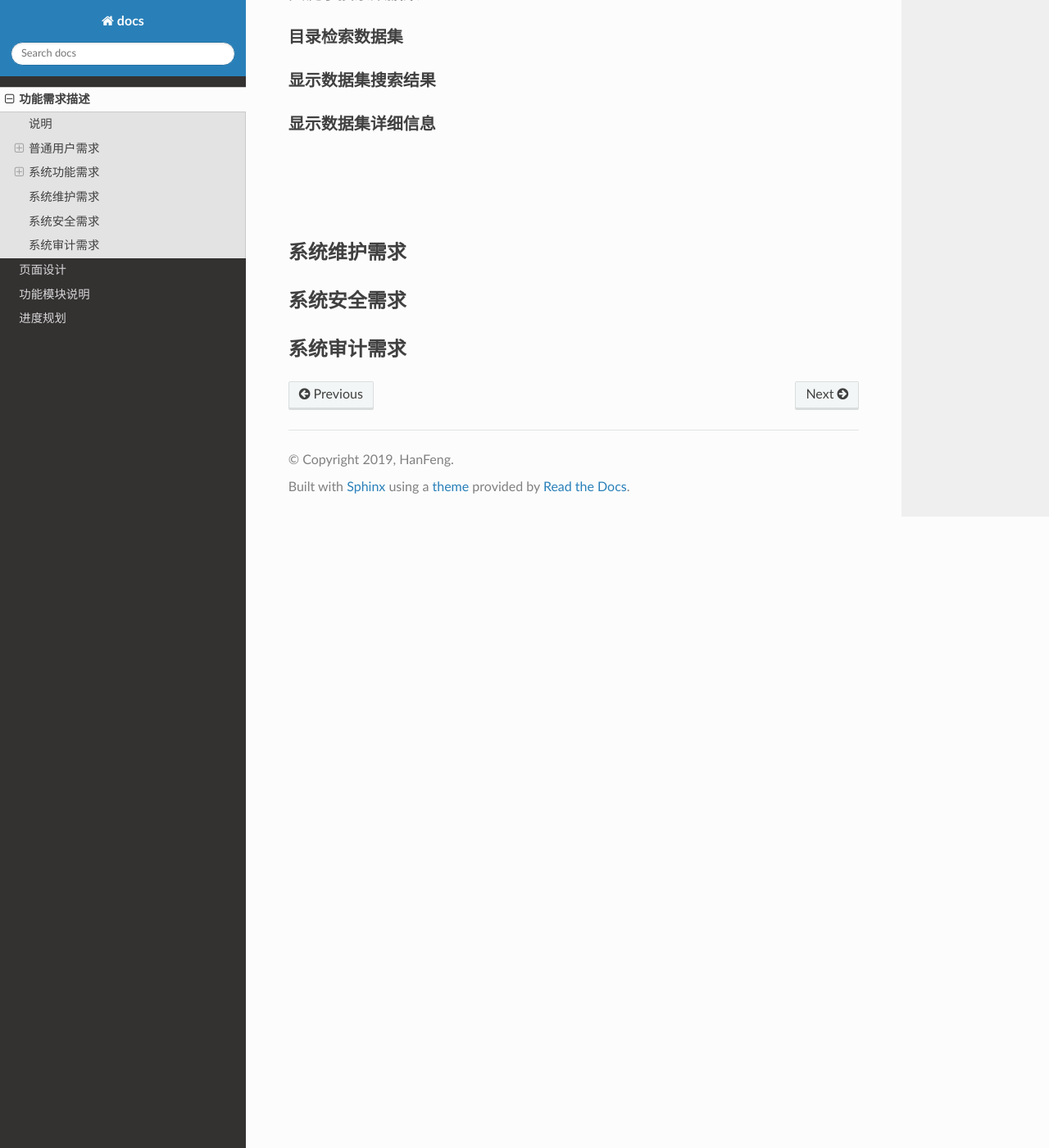
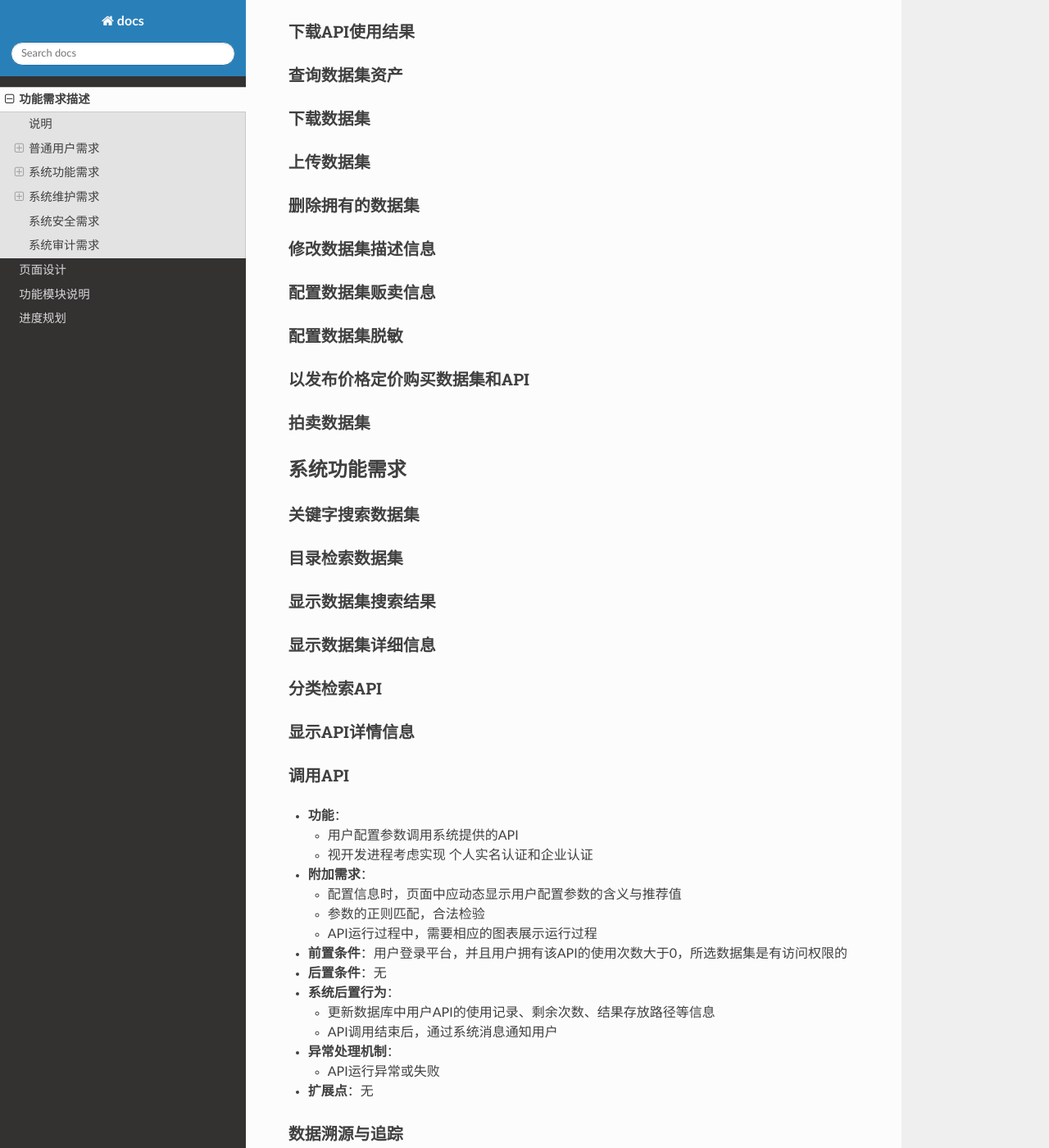
Before and after one commit to datagroupustc/docs, a Sphinx documentation site: the page built from source/platform/requirement.md, in a window 1280 px wide and 1400 px high, scrolled down 2477 px. Shown: the whole window at 82% size. Built offline with Sphinx 7.4.7 and the Read the Docs theme 2.0.0, drawn with Linux system fonts in a browser that asks for light colours; some of the changed text lies outside the part shown.

Commit message:
add requirement

```diff
--- a/source/platform/requirement.md
+++ b/source/platform/requirement.md
@@ -4,9 +4,9 @@
 功能需求分为以下部分：
 - **普通用户需求**：即不需要与其他功能模块对接，只需要进行数据库操作和前端开发的功能
 - **系统功能需求**：需要与其他模块对接，调用函数以实现相应请求
-- **系统维护需求**：即后期维护系统的相关需求，应在开发过程中设计并保留接口，以方便后期功能的新增与更改
+- **系统维护需求**：即后期维护系统的相关需求，应在开发过程中设计并保留接口，以方便后期功能的新增与更改，相关设置的更改等操作。
 - **系统安全需求**：关于系统安全和服务的相关需求，包括不仅限于数据库安全，抵御DOS攻击等。
-- **系统审计需求**：提供界面允许超级用户——系统管理员进行信息的查看，设置的更改等操作。
+- **系统审计需求**：提供界面允许超级用户——系统管理员进行信息的查看
 
 ### 普通用户需求
 
@@ -79,16 +79,51 @@
    - 超过大小限制的照片上传
 - **扩展点**：无
 
+#### 查询交易记录
+#### 查询API使用记录
+#### 下载API使用结果
+#### 查询数据集资产
+#### 下载数据集
+#### 上传数据集
+#### 删除拥有的数据集
+#### 修改数据集描述信息
+#### 配置数据集贩卖信息
+#### 配置数据集脱敏
+#### 以发布价格定价购买数据集和API
+#### 拍卖数据集
+
+
+
 ### 系统功能需求
 
 #### 关键字搜索数据集
 #### 目录检索数据集
 #### 显示数据集搜索结果
 #### 显示数据集详细信息
-####
-####
+#### 分类检索API
+#### 显示API详情信息
+#### 调用API
+- **功能**：
+   - 用户配置参数调用系统提供的API
+   - 视开发进程考虑实现 个人实名认证和企业认证
+- **附加需求**：
+   - 配置信息时，页面中应动态显示用户配置参数的含义与推荐值
+   - 参数的正则匹配，合法检验
+   - API运行过程中，需要相应的图表展示运行过程
+- **前置条件**：用户登录平台，并且用户拥有该API的使用次数大于0，所选数据集是有访问权限的
+- **后置条件**：无
+- **系统后置行为**：
+   - 更新数据库中用户API的使用记录、剩余次数、结果存放路径等信息
+   - API调用结束后，通过系统消息通知用户
+- **异常处理机制**：
+   - API运行异常或失败
+- **扩展点**：无
+
+#### 数据溯源与追踪
 
 ### 系统维护需求
+
+#### 增删数据元模型
 
 ### 系统安全需求
 
```
